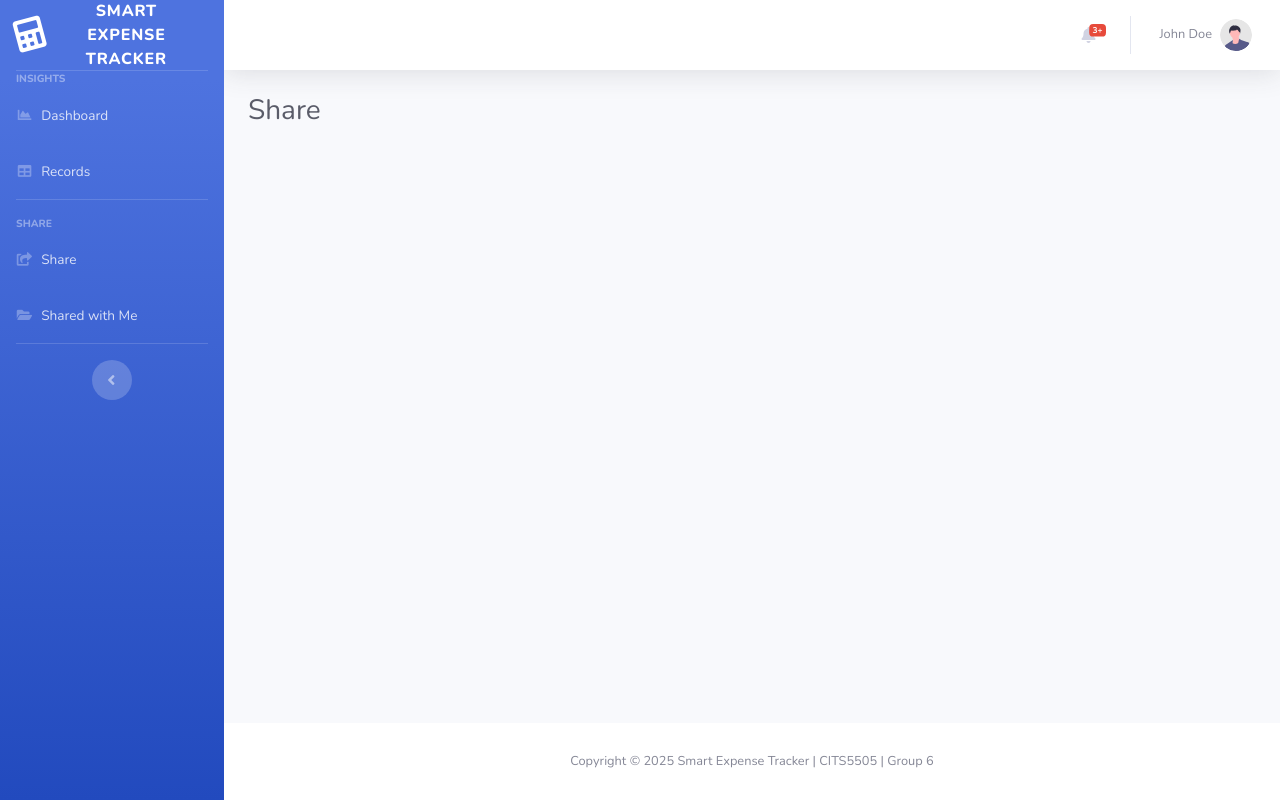
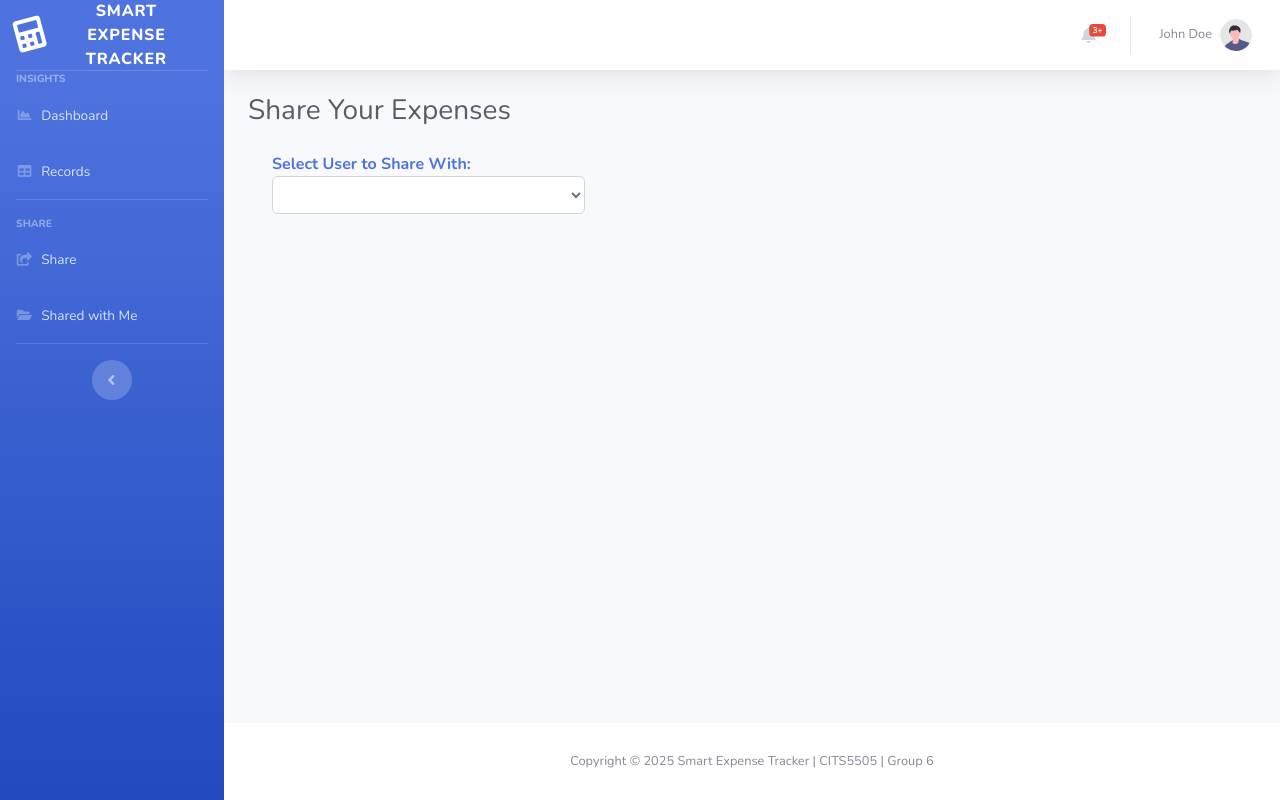
Before and after one commit to ptt0610/CITS5505-Group-6-_-Smart-Expense-Tracker-Analyzer, a Flask app: page /share in a window 1280 px wide. Run offline with Flask 3, Linux system fonts and the light colour scheme; lists and menus that the app fills with data are empty; some libraries are stand-ins or nearby versions.

Commit message:
Add user selection dropdown in share.html
- Added heading and container layout.
- Included a user selection dropdown to choose users to share expenses with.
- Extended from base.html to maintain consistent layout and styling.

```diff
--- a/templates/share.html
+++ b/templates/share.html
@@ -2,5 +2,19 @@
 {% extends 'base.html' %}
 
 {% block content %}
-<h1 class="h3 mb-4 text-gray-800">Share</h1>
+<h1 class="h3 mb-4 text-gray-800">Share Your Expenses</h1>
+
+<div class="container-fluid mb-3">
+
+    <!-- User selection row -->
+    <div class="form-row align-items-end mb-3">
+        <div class="col-md-4">
+            <label for="selectUser" class = "m-0 font-weight-bold text-primary ">Select User to Share With:</label>
+            <select id="selectUser" class="form-control">
+                <!-- Options will be populated dynamically -->
+            </select>
+        </div>
+    </div>
+</div>
+
 {% endblock %}
```
